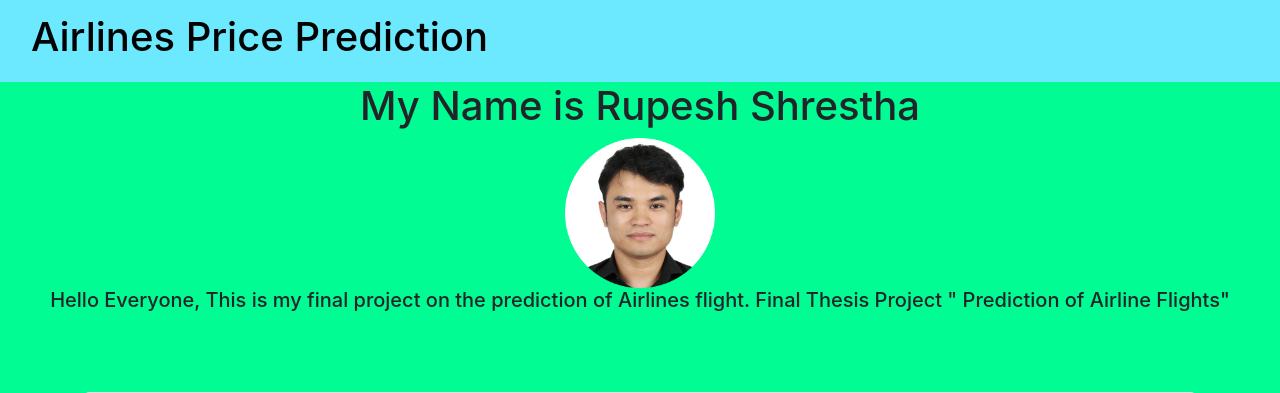
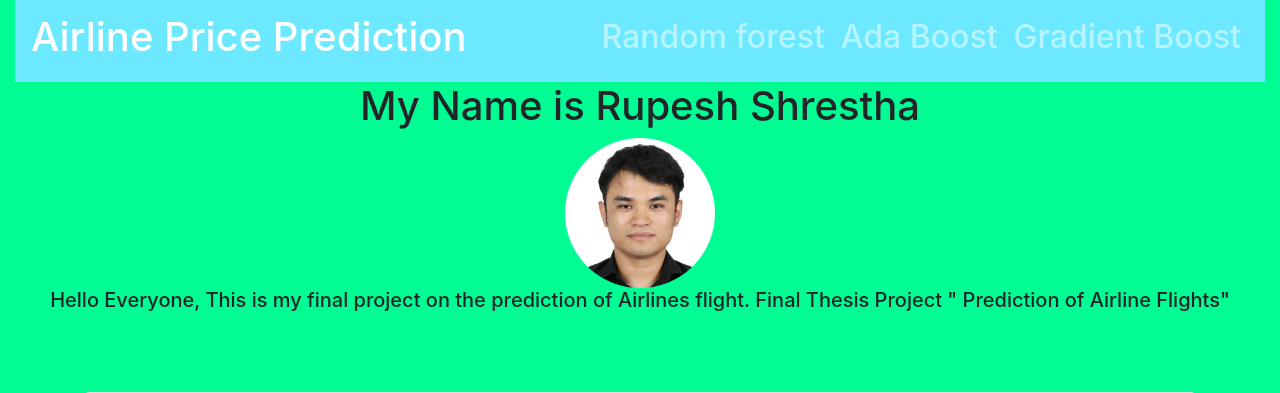
Before and after one commit to ruptaker/flightprice, a Flask app: page / in a window 1280 px wide. Shown: the top 393 px of the page. Run offline with Flask 2, Linux system fonts and the light colour scheme; parts of the project's set-up code (start-up, migrations or seed data) failed here and were passed over; some libraries are stand-ins or nearby versions; some web fonts are replaced.

Commit message:
Update home.html

```diff
--- a/templates/home.html
+++ b/templates/home.html
@@ -35,14 +35,26 @@
 <body>
 
     <!-- As a heading -->
-    <nav class="navbar navbar-inverse navbar-fixed-top">
+      <section id="title">
         <div class="container-fluid">
-            <div class="navbar-header">
-                <a class="navbar-brand" href="https://www.rupeshshrestha.com"><h1>Airlines Price Prediction </h1> </a>
-                </div>
-
-        </div>
-
+    <nav class="navbar  navbar-expand-lg navbar-dark">
+        <a class="navbar-brand" href=""><h1>Airline Price Prediction </h1></a>
+         <button class="navbar-toggler" type="button" data-toggle="collapse" data-target="#navbarSupportedContent" aria-controls="navbarSupportedContent" aria-expanded="false" aria-label="Toggle navigation">
+        <span class="navbar-toggler-icon"></span>
+      </button>
+      <div class="collapse navbar-collapse" id="navbarSupportedContent">
+        <ul class="navbar-nav ml-auto">
+            <li class="nav-item">
+                <a class="nav-link" href="http://52.91.212.199:5000/predict"><h2>Random forest</h2></a>
+            </li>
+            <li class="nav-item">
+                <a class="nav-link" href="Projects\index.html" target="_blank"><h2>Ada Boost</h2></a>
+            </li>
+            <li class="nav-item">
+                <a class="nav-link" href="blog.html"><h2>Gradient Boost</h2></a>
+            </li>
+        </ul>
+     </div>
 
     </nav>
     <div class="row">
```
